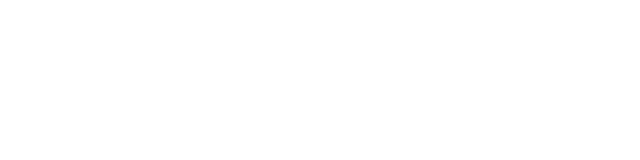
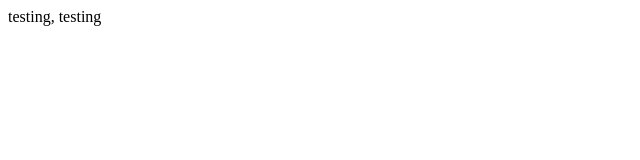
Before and after one commit to raevangregson/weatherApp, a React app: page / in a window 1280 px wide. Shown: the top 160 px of the page, without its empty margins (0-640 px from the left). Built offline with nearby package versions, Linux system fonts and the light colour scheme; the HTML template or start-up script is replaced by a standard one.

Commit message:
basic application and server setup

```diff
--- a/package.json
+++ b/package.json
@@ -23,6 +23,7 @@
     "npm-run-all": "^4.1.5",
     "style-loader": "^0.23.0",
     "webpack": "^4.19.1",
+    "webpack-cli": "^3.1.1",
     "webpack-dev-server": "^3.1.8"
   },
   "dependencies": {
--- a/src/app.jsx
+++ b/src/app.jsx
@@ -22,6 +22,7 @@ class App extends Component {
   render() {
     return (
       <div>
+        testing, testing
       </div>
     );
   }
```
Also changed, not shown: public/index.html (renamed from public /index.html), 2 other files (tests, documents, lock files or other folders).
